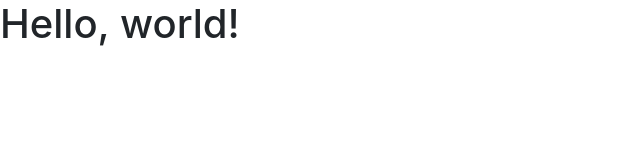
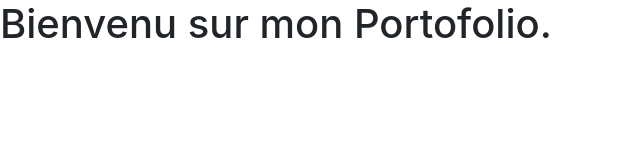
Before and after one commit to Bapteds/eradesbapt.github.io, a plain HTML site: page index.html in a window 1280 px wide. Shown: the whole page, without its empty margins (0-640 px from the left). Drawn offline with nearby package versions, Linux system fonts and the light colour scheme.

Commit message:
Mise à jour de certain éléments.

```diff
--- a/index.html
+++ b/index.html
@@ -4,14 +4,15 @@
     <!-- Required meta tags -->
     <meta charset="utf-8">
     <meta name="viewport" content="width=device-width, initial-scale=1, shrink-to-fit=no">
-
+    <meta name="description" content="Portofolio d'Erades Baptiste BTS SIO SLAM">
+    <meta name="author" content="Erades Baptiste">
     <!-- Bootstrap CSS -->
     <link rel="stylesheet" href="https://cdn.jsdelivr.net/npm/bootstrap@4.6.2/dist/css/bootstrap.min.css" integrity="sha384-xOolHFLEh07PJGoPkLv1IbcEPTNtaed2xpHsD9ESMhqIYd0nLMwNLD69Npy4HI+N" crossorigin="anonymous">
 
-    <title>Hello, world!</title>
+    <title>Portofolio de Baptiste Erades</title>
   </head>
   <body>
-    <h1>Hello, world!</h1>
+    <h1>Bienvenu sur mon Portofolio.</h1>
 
     <!-- Optional JavaScript; choose one of the two! -->
 
```
